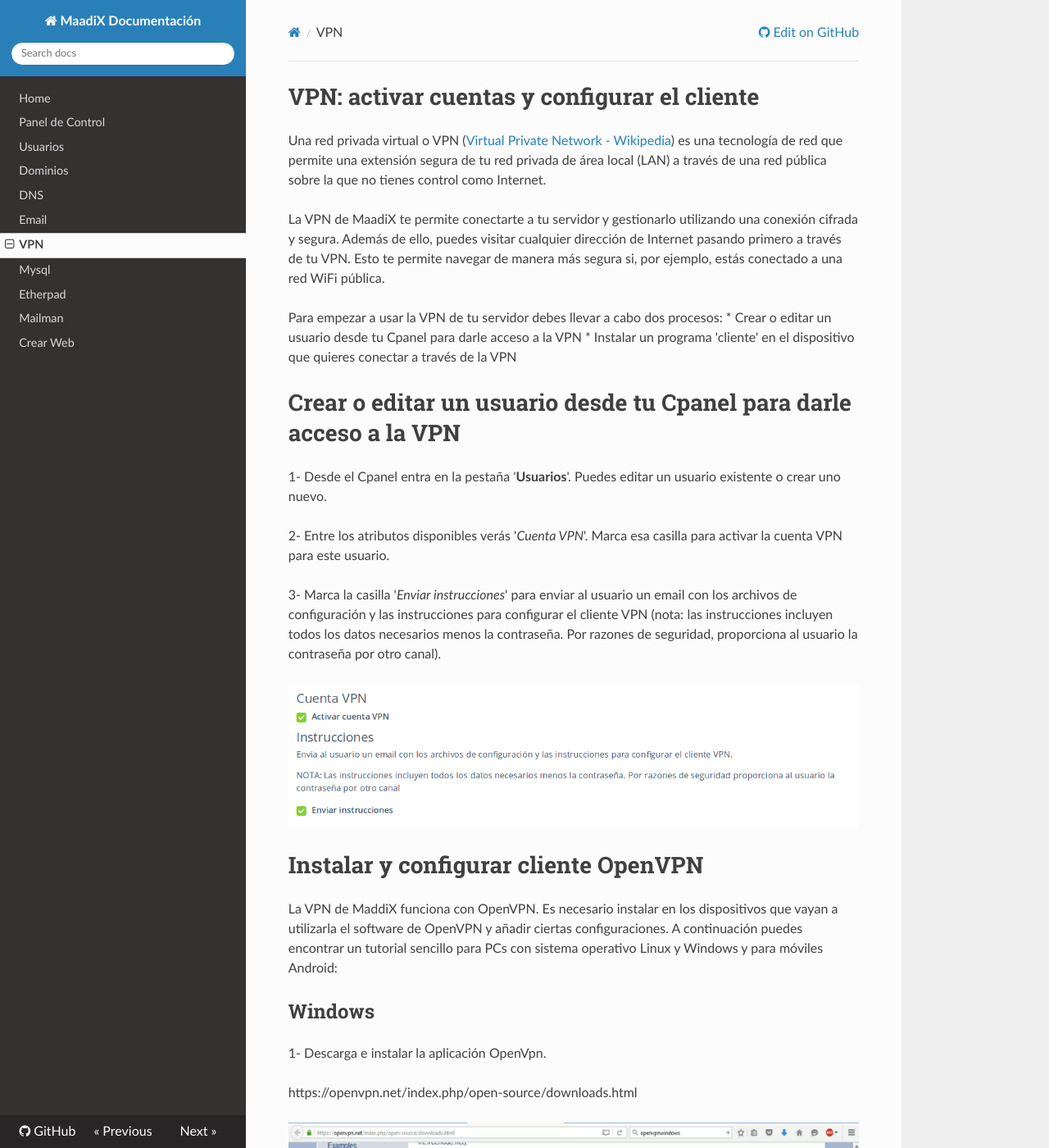
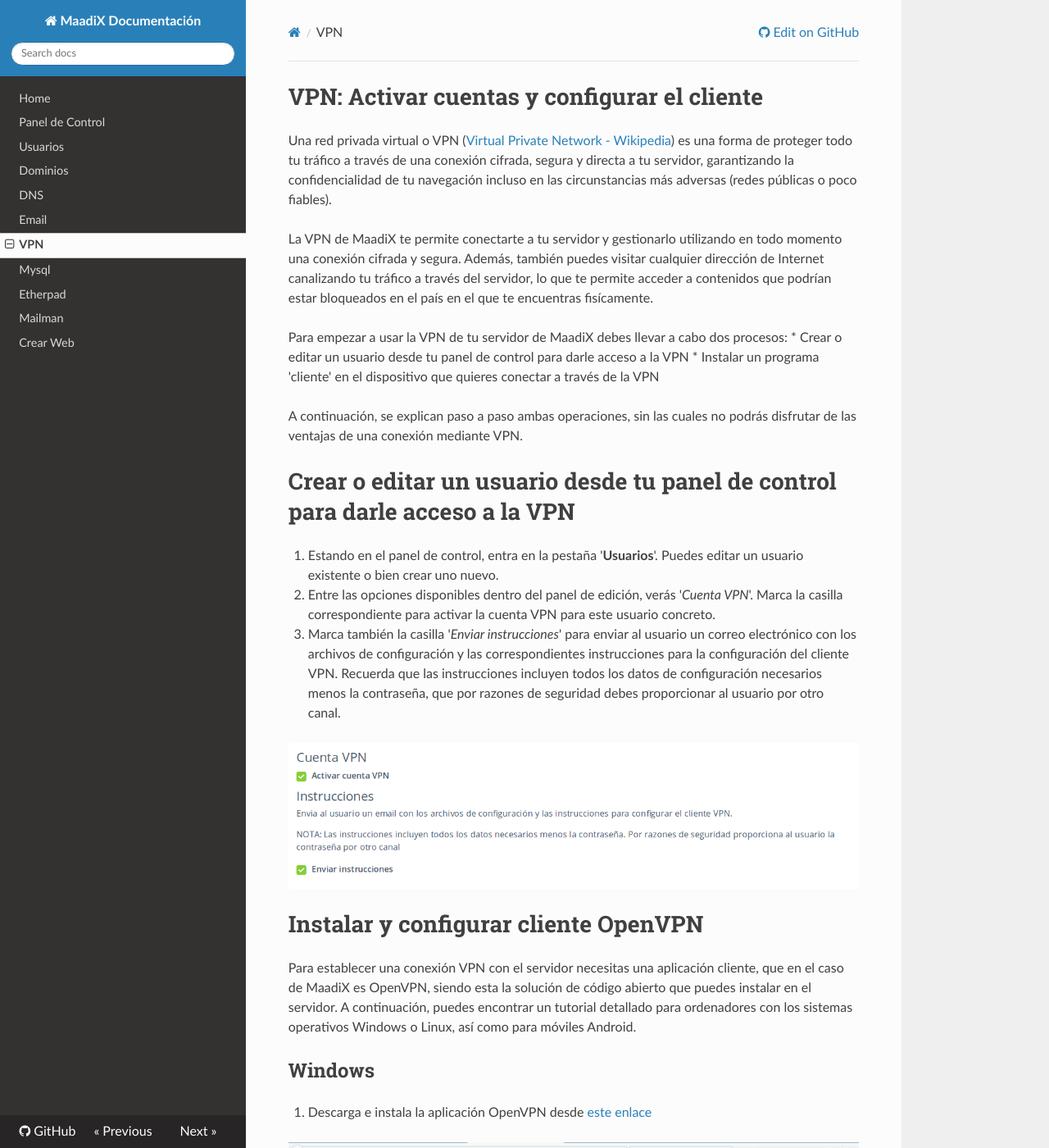
Before and after one commit to MaadixNet/docs, an MkDocs documentation site: the page built from docs/vpn.md, in a window 1280 px wide and 1400 px high. Shown: the whole window at 82% size. Built offline with MkDocs 1.6.1, drawn with Linux system fonts in a browser that asks for light colours; nearby versions of some CDN libraries; old or Windows-style settings are respelled for this version of MkDocs; some of the changed text lies outside the part shown.

Commit message:
Correcciones menores ortográficas y gramaticales

```diff
--- a/docs/vpn.md
+++ b/docs/vpn.md
@@ -1,58 +1,56 @@
-# VPN: activar cuentas y configurar el cliente
+# VPN: Activar cuentas y configurar el cliente
 
-Una red privada virtual o VPN ([Virtual Private Network - Wikipedia](https://es.wikipedia.org/wiki/Red_privada_virtual)) es una tecnología de red que permite una extensión segura de tu red privada de área local (LAN) a través de una red pública sobre la que no tienes control como Internet.
+Una red privada virtual o VPN ([Virtual Private Network - Wikipedia](https://es.wikipedia.org/wiki/Red_privada_virtual)) es una forma de proteger todo tu tráfico a través de una conexión cifrada, segura y directa a tu servidor, garantizando la confidencialidad de tu navegación incluso en las circunstancias más adversas (redes públicas o poco fiables).
 
-La VPN de MaadiX te permite conectarte a tu servidor y gestionarlo utilizando una conexión cifrada y segura. Además de ello, puedes visitar cualquier dirección de Internet pasando primero a través de tu VPN. Esto te permite navegar de manera más segura si, por ejemplo, estás conectado a una red WiFi pública.
+La VPN de MaadiX te permite conectarte a tu servidor y gestionarlo utilizando en todo momento una conexión cifrada y segura. Además, también puedes visitar cualquier dirección de Internet canalizando tu tráfico a través del servidor, lo que te permite acceder a contenidos que podrían estar bloqueados en el país en el que te encuentras fisícamente.
 
-Para empezar a usar la VPN de tu servidor debes llevar a cabo dos procesos:
-* Crear o editar un usuario desde tu Cpanel para darle acceso a la VPN
+Para empezar a usar la VPN de tu servidor de MaadiX debes llevar a cabo dos procesos:
+* Crear o editar un usuario desde tu panel de control para darle acceso a la VPN
 * Instalar un programa 'cliente' en el dispositivo que quieres conectar a través de la VPN
 
+A continuación, se explican paso a paso ambas operaciones, sin las cuales no podrás disfrutar de las ventajas de una conexión mediante VPN.
 
-# Crear o editar un usuario desde tu Cpanel para darle acceso a la VPN
+# Crear o editar un usuario desde tu panel de control para darle acceso a la VPN
 
-1- Desde el Cpanel entra en la pestaña '**Usuarios**'. Puedes editar un usuario existente o crear uno nuevo.
+1. Estando en el panel de control, entra en la pestaña '**Usuarios**'. Puedes editar un usuario existente o bien crear uno nuevo.
 
-2- Entre los atributos disponibles verás '*Cuenta VPN*'. Marca esa casilla para activar la cuenta VPN para este usuario.
+2. Entre las opciones disponibles dentro del panel de edición, verás '*Cuenta VPN*'. Marca la casilla correspondiente para activar la cuenta VPN para este usuario concreto.
 
-3- Marca la casilla '*Enviar instrucciones*' para enviar al usuario un email con los archivos de configuración y las instrucciones para configurar el cliente VPN (nota: las instrucciones incluyen todos los datos necesarios menos la contraseña. Por razones de seguridad, proporciona al usuario la contraseña por otro canal).
+3. Marca también la casilla '*Enviar instrucciones*' para enviar al usuario un correo electrónico con los archivos de configuración y las correspondientes instrucciones para la configuración del cliente VPN. Recuerda que las instrucciones incluyen todos los datos de configuración necesarios menos la contraseña, que por razones de seguridad debes proporcionar al usuario por otro canal.
 
 ![Screenshot](img/activar-cuenta-vpn.png)
 
 
 # Instalar y configurar cliente OpenVPN
 
-La VPN de MaddiX funciona con OpenVPN. Es necesario instalar en los dispositivos que vayan a utilizarla el software de OpenVPN y añadir ciertas configuraciones. A continuación puedes encontrar un tutorial sencillo para PCs con sistema operativo Linux  y Windows y para móviles Android:
+Para establecer una conexión VPN con el servidor necesitas una aplicación cliente, que en el caso de MaadiX es OpenVPN, siendo esta la solución de código abierto que puedes instalar en el servidor. A continuación, puedes encontrar un tutorial detallado para ordenadores con los sistemas operativos Windows o Linux, así como para móviles Android.
 
 ## Windows
 
-1- Descarga e instalar la aplicación OpenVpn.
-
-https://openvpn.net/index.php/open-source/downloads.html
+1. Descarga e instala la aplicación OpenVPN desde [este enlace](https://openvpn.net/index.php/open-source/downloads.html)
 
 ![Screenshot](img/windows-vpn/01-vpn-download.png)
 
-
-2- Toma nota de la ubicación de la aplicación. Una vez acabada la instalación, copia en la carpeta \config los dos archivos dentro de la carpeta `/windows/` que deben haberte llegado por correo cuando se activó tu cuenta de VPN (\*).
+2. Toma nota de la ubicación de la aplicación que acabas de descargar. Finalizado el proceso de instalación, copia en la carpeta \config los dos archivos dentro de la carpeta `/windows/` adjuntos en el correo electrónico que te notificó la activación de tu cuenta de VPN (\*).
 
 a) `vpn.ovpn`
 b) `ca.crt`
 
 ![Screenshot](img/windows-vpn/02-vpn-location.png)
 
-NOTA: La ubicación por defecto es `C:\Program Files\OpenVPN`, así que tendrás que copiar ambos archivos en `C:\Program Files\OpenVPN\config\` a menos que durante la instalación hayas ubicado la aplicación en otra carpeta.
+Nota: La ubicación por defecto es `C:\Program Files\OpenVPN`, así que tendrás que copiar ambos archivos en `C:\Program Files\OpenVPN\config\`, a menos que durante la instalación hayas ubicado la aplicación en otra carpeta.
 
-3- Abre la aplicación OpenVPN GUI. Posiblemente se haya creado un acceso directo en tu escritorio.
+3. Abre la aplicación OpenVPN GUI. Es probable que se haya creado un acceso directo en el escritorio.
 
-4- Introduce el usuario y contraseña que debe haber proporcionado el administrador para la conexión.
+4. Introduce el usuario y contraseña enviados por el administrador para efectuar la conexión.
 
 ![Screenshot](img/windows-vpn/03-insert-user.png)
 
-Espera unos segundos hasta que se establezca la conexión. Para comprobar que la conexión se ha efectuado con éxito visita la web [http://cualesmiip.com/](http://cualesmiip.com/) activando y desactivando la VPN.  El resultado que te ofrece como 'Tu IP real' debería ser distinto.
+Espera unos segundos hasta que se establezca la conexión. Para comprobar que la conexión se ha efectuado con éxito visita la web [http://cualesmiip.com/](http://cualesmiip.com/) activando y desactivando la VPN. El resultado que te ofrece como 'Tu IP real' debería ser distinto.
 
 ## Linux
 
-1- Instala el cliente OpenVpn si no lo tienes instalado todavía (muchas distribuciones de linux lo incluyen por defecto).
+1- Instala el cliente OpenVPN si no lo tienes instalado todavía (muchas distribuciones de Linux lo incluyen por defecto).
 
 Por consola:
 
@@ -61,72 +59,69 @@
 
     sudo restart network-manager
 
-Con Synaptic:
+Con el gestor de paquetes Synaptic:
 
 Aplicaciones > Herramientas de Sistema > Gestor de paquetes Synaptic
 
-Busca y selecciona netwotk-manager-openvpn  e instalalo.
+Busca y selecciona network-manager-openvpn y network-manager-openvpn-gnome e instálalos.
 
 ![Screenshot](img/linux-vpn/01-install.png)
 
-2- Haz click en 'Configuración de Red' desde el panel de Network Manager (el nombre puede ser tambié 'Preferencias de Red', 'Conexiones de Red' y otro según la distribución de linux).
+2. Haz click en 'Configuración de Red' desde el panel del Network Manager (el nombre puede ser también 'Preferencias de Red', 'Conexiones de Red' u otro, dependiendo de tu distribución de Linux).
 
 ![Screenshot](img/linux-vpn/ubuntu-edit.conn.png)
 
-3- Busca el botón 'Añadir' o '+' para  añadir la configuración y elige la opción VPN/OpenVPN.
+3. Busca el botón 'Añadir' o simplemente '+' para añadir la nueva configuración y elige la opción VPN/OpenVPN.
 
 ![Screenshot](img/linux-vpn/03-add-vpn.png)
 
-4- Escoge la opción 'Importar desde un archivo'.
+4. Escoge la opción 'Importar desde un archivo'.
 
 ![Screenshot](img/linux-vpn/03-import-profile.png)
 
-5- Importa el archivo vpn.conf dentro de la carpeta `/linux/` que debe haberte llegado por correo cuando se activó tu cuenta de VPN (\*).
+5. Selecciona el archivo vpn.conf dentro de la carpeta `/linux/`, que te ha llegado por correo cuando se activó tu cuenta de VPN (\*).
 
 ![Screenshot](img/linux-vpn/04-select-file.png)
 
-6- Introduce el usuario y contraseña para tu conexión que el administrador debe haberte comunicado por un canal seguro. Por razones de seguridad la contraseña no se envía junto al mail de instrucciones. Elije el método de gestión de la contraseña (es aconsejable la opción 'Preguntar siempre').
+6. Introduce el usuario y contraseña para llevar a cabo la conexión. Elige el método de gestión de la contraseña que prefieras (es aconsejable la opción 'Preguntar siempre').
 
 ![Screenshot](img/linux-vpn/04-select-file.png)
 
-7- Vuelve al panel del Network Manager y activa la conexión recién creada.
+7. Vuelve al Network Manager para activar la conexión recién creada.
 
 ![Screenshot](img/linux-vpn/07-connected-vpn.png)
 
-En unos segundos se crea la conexión. Para comprobar que la conexión se ha efectuado con éxito visita la web [http://cualesmiip.com/](http://cualesmiip.com/) activando y desactivando la VPN.  El resultado que te ofrece como 'Tu IP real' debería ser distinto.
+Espera unos segundos hasta que se establezca la conexión. Para comprobar que la conexión se ha efectuado con éxito, visita la web [http://cualesmiip.com/](http://cualesmiip.com/) primero con la VPN activada y luego desactivada. El resultado que te ofrece como 'Tu IP real' debería ser distinto.
 
 ## Android
 
-1- Extrae y guarda en tu tarjeta SD los archivos de configuración que se te habrán enviado por correo al crearte la cuenta VPN (\*).
+1. Extrae y guarda en tu dispositivo (tarjeta SD o almacenamiento interno) los archivos de configuración de la VPN que te llegado por correo electrónico (\*).
 
-2- Descarga la App **OpenVpn Connect** para Android.
+2. Descarga en Google Play o F-Droid la App **OpenVpn Connect**.
 
 [Descargar OpenVpn Connect desde GooglePlay](https://play.google.com/store/apps/details?id=net.openvpn.openvpn&hl=es)
 [Descargar OpenVpn Connect desde F-Droid](https://f-droid.org/app/de.blinkt.openvpn)
 
-3- Lanza la aplicación. En el menú el menú escoge la opción 'Import'.
+3. Abre la aplicación. En el menú, elige la opción 'Import'.
 
 ![Screenshot](img/android-vpn/01-import.png)
 
-4- Selecciona 'Import profile from SD card'.
+4. Selecciona la opción 'Import profile from SD card' (Esta opción es válida aunque no tengas SD. En este caso, búscalo en el almacenamiento interno de tu teléfono).
 
 ![Screenshot](img/android-vpn/02-profile.png)
 
-4- Localiza y selecciona en tu tarjeta SD el archivo de configuración descargado anteriormente y con ruta `/VPN-(direcciónIP)/android/android-client.ovpn`. En esta carpeta encontrarás también un archivo ca.crt que debe estar ahí para que se configure correctamente el cliente VPN.
+5. Localiza y selecciona en tu tarjeta SD el archivo de configuración descargado anteriormente y con ruta `/VPN-(direcciónIP)/android/android-client.ovpn`. En esta carpeta encontrarás también un archivo llamado ca.crt, que debe permanecer allí para que el cliente VPN se configure correctamente.
 
 ![Screenshot](img/android-vpn/03-choosefile.png)
 
-5- Introduce el usuario y contraseña para tu conexión que el administrador debe haberte comunicado por un canal seguro. Por razones de seguridad la contraseña no se envía junto al mail de instrucciones
+6. Introduce el usuario y la contraseña para llevar a cabo la conexión.
 
 ![Screenshot](img/android-vpn/04-user-password.png)
 
-6- Espera unos segundos hasta que se establezca la conexión.
+Espera unos segundos hasta que se establezca la conexión. Para comprobar que la conexión se ha efectuado con éxito, visita la web [http://cualesmiip.com/](http://cualesmiip.com/) primero con la VPN activada y luego desactivada. El resultado que te ofrece como 'Tu IP real' debería ser distinto.
 
 ![Screenshot](img/android-vpn/05-connect.png)
 
-la conexión se ha efectuado con éxito visita la web [http://cualesmiip.com/](http://cualesmiip.com/) activando y desactivando la VPN.  El resultado que te ofrece como 'Tu IP real' debería ser distinto.
-
-
 -----
 
-(\*) Cuando el administrador activa una cuenta VPN desde el Cpanel puede enviar un mail con instrucciones para instalar el cliente VPN y los archivos de configuración de configuración necesarios para diferentes sistemas operativos. Si por alguna razón el usuario de la cuenta VPN no ha recibido este mail con estas instrucciones y archivos, debe solicitarlo de nuevo al administrador. El administrador puede reenviarlo en cualquier momento desde el panel de edición del usuario en concreto.
+(\*): Cuando el administrador activa una cuenta VPN desde el panel de control, puede elegir la opción de enviar un correo con instrucciones para instalar el cliente VPN y los archivos de configuración necesarios para diferentes sistemas operativos. En caso de que el usuario de la cuenta VPN no hubiera recibido este correo con archivos e instrucciones, debe solicitarlo de nuevo al administrador. El administrador puede reenviarlo en cualquier momento desde el panel de edición del usuario en concreto.
```
